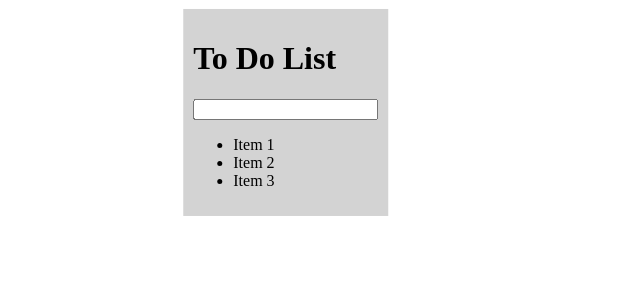
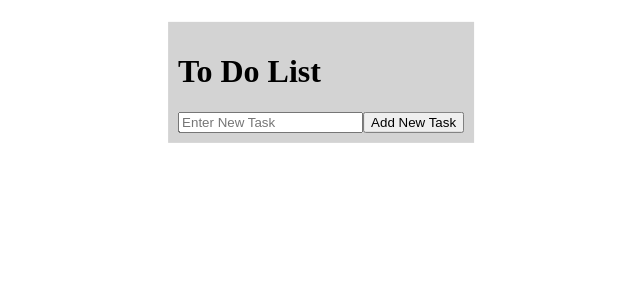
Before and after one commit to FullHouseTeam/todo-list, an Angular app: page / in a window 1280 px wide. Shown: the top 300 px of the page, without its empty margins (426-1066 px from the left). Built offline with nearby package versions, Linux system fonts and the light colour scheme.

Commit message:
feat: additemfunction

```diff
--- a/src/app/app.component.html
+++ b/src/app/app.component.html
@@ -15,7 +15,6 @@
 <body>
   <div class="centered-div">
     <h1>To Do List</h1>
-    <app-input>date</app-input>
-    <app-list> XD </app-list>
+    <app-list></app-list>
   </div>
 </body>
--- /dev/null
+++ b/src/app/interfaces/todo-item.ts
@@ -0,0 +1,4 @@
+export interface TodoItem {
+  id: number;
+  name: string;
+}
--- a/src/app/list/list.component.html
+++ b/src/app/list/list.component.html
@@ -1,3 +1,5 @@
-<ul>
-  <li *ngFor="let item of items">{{ item }}</li>
+<input type="text" placeholder="Enter New Task" #task />
+<button (click)="addTask(task.value)">Add New Task</button>
+<ul *ngFor="let item of items">
+  <li>{{item.name}} <button (click)="removeTask(item.id)">Remove</button></li>
 </ul>
--- a/src/app/list/list.component.ts
+++ b/src/app/list/list.component.ts
@@ -1,4 +1,5 @@
 import { Component } from '@angular/core';
+import { TodoItem } from '../interfaces/todo-item';
 
 @Component({
   selector: 'app-list',
@@ -6,9 +7,13 @@
   styleUrls: ['./list.component.scss']
 })
 export class ListComponent {
-  items: string[] = ['Item 1', 'Item 2', 'Item 3'];
+  items: TodoItem[] = [];
 
-  addItem(newItem: string): void {
-    this.items.push(newItem);
+  addTask(item: string) {
+    this.items.push({ id: this.items.length, name: item });
+    console.warn(this.items);
+  }
+  removeTask(id: number) {
+    this.items = this.items.filter((item) => item.id !== id);
   }
 }
```
